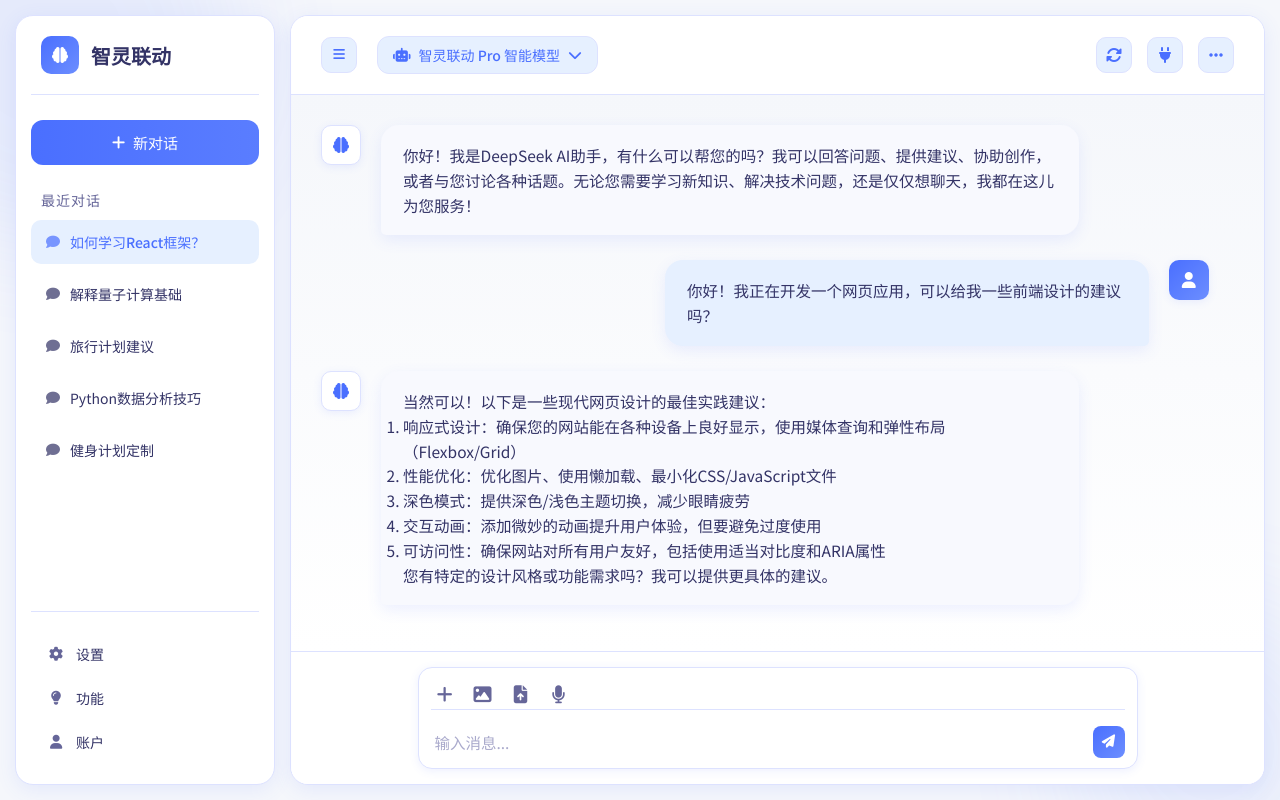
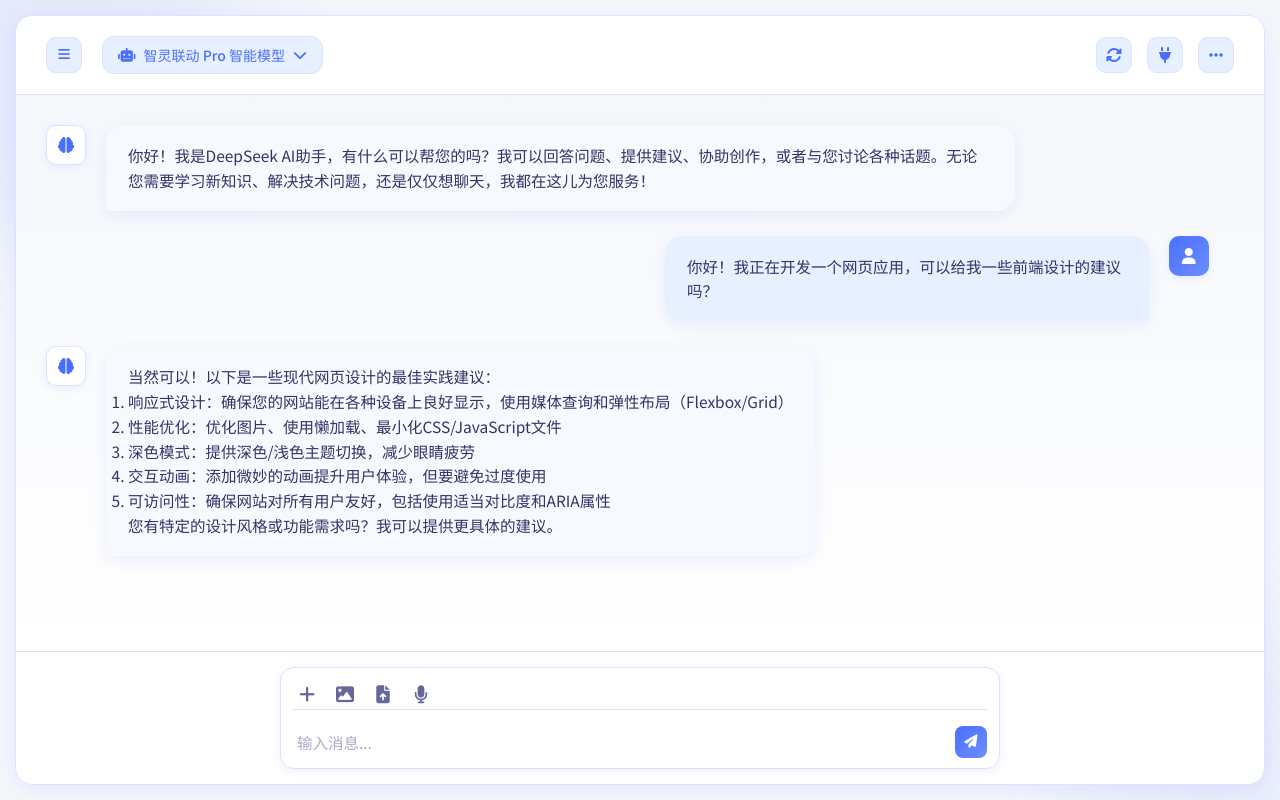
Before and after one commit to zkf516/AIAgent, a Vue app: page / in a window 1280 px wide. Built offline with nearby package versions, Linux system fonts and the light colour scheme.

Commit message:
抽离输入框相关代码，打包放入ChatInputBox.vue文件中

```diff
--- /dev/null
+++ b/src/components/ChatInputBox.vue
@@ -0,0 +1,152 @@
+<template>
+  <div class="input-box input-box-vertical">
+    <div class="input-tools input-tools-row">
+      <div class="input-tool"><i class="fas fa-plus"></i></div>
+      <div class="input-tool"><i class="fas fa-image"></i></div>
+      <div class="input-tool"><i class="fas fa-file-upload"></i></div>
+      <div class="input-tool" :class="{ recording: recognizing }" @click="startVoiceInput" title="语音输入"><i class="fas fa-microphone"></i></div>
+    </div>
+    <div class="input-bottom-row">
+      <textarea
+        :value="input"
+        ref="inputRef"
+        placeholder="输入消息..."
+        rows="1"
+        @input="onInput"
+        @keydown.enter.exact.prevent="send"
+        @keydown.enter.shift="insertNewline"
+      ></textarea>
+      <button class="send-btn" @click="send">
+        <template v-if="!recognizing">
+          <i class="fas fa-paper-plane"></i>
+        </template>
+        <template v-else>
+          <span class="voice-ellipsis">
+            <span class="voice-dot"></span>
+            <span class="voice-dot"></span>
+            <span class="voice-dot"></span>
+          </span>
+        </template>
+      </button>
+    </div>
+  </div>
+</template>
+
+<script setup>
+import { ref, nextTick, defineProps, defineEmits } from 'vue'
+
+const props = defineProps({
+  input: String,
+  recognizing: Boolean
+})
+const emits = defineEmits(['update:input', 'send', 'startVoiceInput'])
+const inputRef = ref(null)
+
+function autoResize() {
+  if (inputRef.value) {
+    inputRef.value.style.height = 'auto'
+    inputRef.value.style.height = inputRef.value.scrollHeight + 'px'
+  }
+}
+
+function onInput(e) {
+  autoResize()
+  emits('update:input', e.target.value)
+}
+function send() {
+  emits('send')
+}
+function insertNewline(e) {
+  e.preventDefault();
+  if (inputRef.value) {
+    const el = inputRef.value;
+    const start = el.selectionStart;
+    const end = el.selectionEnd;
+    emits('update:input', props.input.slice(0, start) + '\n' + props.input.slice(end));
+    nextTick(() => {
+      el.selectionStart = el.selectionEnd = start + 1;
+    });
+  }
+}
+function startVoiceInput() {
+  emits('startVoiceInput')
+}
+</script>
+
+<style scoped>
+/* 输入区上下结构样式 */
+.input-box-vertical {
+  flex-direction: column;
+  gap: 8px;
+  padding: 10px 12px;
+  max-width: 720px;
+  width: 100%;
+}
+.input-tools-row {
+  width: 100%;
+  display: flex;
+  flex-direction: row;
+  align-items: center;
+  gap: 10px;
+  margin-right: 0;
+  height: 32px;
+  padding-bottom: 0;
+  border-bottom: 1px solid var(--border);
+  margin-bottom: 8px;
+}
+.input-bottom-row {
+  width: 100%;
+  display: flex;
+  flex-direction: row;
+  align-items: center;
+  gap: 8px;
+}
+.input-bottom-row textarea {
+  margin: 0;
+}
+
+/* 语音识别按钮样式 */
+.send-btn {
+  line-height: 1;
+  display: flex;
+  align-items: center;
+  justify-content: center;
+}
+
+/* 语音识别动画 */
+.voice-ellipsis {
+  width: 42px;
+  height: 42px;
+  display: flex;
+  align-items: center;
+  justify-content: center;
+  gap: 4px;
+  padding: 0;
+}
+.voice-dot {
+  width: 6px;
+  height: 6px;
+  border-radius: 50%;
+  background: #fff;
+  display: inline-block;
+  animation: ellipsis-bounce 1.2s infinite;
+}
+.voice-dot:nth-child(1) { animation-delay: 0s; }
+.voice-dot:nth-child(2) { animation-delay: 0.2s; }
+.voice-dot:nth-child(3) { animation-delay: 0.4s; }
+@keyframes ellipsis-bounce {
+  0%, 80%, 100% { transform: translateY(0); opacity: 1; }
+  40% { transform: translateY(-6px); opacity: 0.7; }
+}
+
+/* 语音录入高亮动画 */
+.input-tool.recording {
+  color: var(--primary);
+  animation: pulse 1s infinite;
+}
+@keyframes pulse {
+  0% { filter: drop-shadow(0 0 0 var(--primary)); }
+  50% { filter: drop-shadow(0 0 8px var(--primary)); }
+  100% { filter: drop-shadow(0 0 0 var(--primary)); }
+}
+</style>
--- a/src/views/ChatPage.vue
+++ b/src/views/ChatPage.vue
@@ -1,5 +1,3 @@
-
-
 <template>
   <!-- 背景效果 -->
   <div class="bg-effects">
@@ -81,29 +79,13 @@
       </div>
       <!-- 输入区域 -->
       <div class="input-container">
-        <div class="input-box input-box-vertical">
-          <div class="input-tools input-tools-row">
-            <div class="input-tool"><i class="fas fa-plus"></i></div>
-            <div class="input-tool"><i class="fas fa-image"></i></div>
-            <div class="input-tool"><i class="fas fa-file-upload"></i></div>
-            <div class="input-tool" :class="{ recording: recognizing }" @click="startVoiceInput" title="语音输入"><i class="fas fa-microphone"></i></div>
-          </div>
-          <div class="input-bottom-row">
-            <textarea v-model="input" ref="inputRef" placeholder="输入消息..." rows="1" @input="autoResize" @keydown.enter.exact.prevent="send" @keydown.enter.shift="insertNewline"></textarea>
-            <button class="send-btn" @click="send">
-              <template v-if="!recognizing">
-                <i class="fas fa-paper-plane"></i>
-              </template>
-              <template v-else>
-                <span class="voice-ellipsis">
-                  <span class="voice-dot"></span>
-                  <span class="voice-dot"></span>
-                  <span class="voice-dot"></span>
-                </span>
-              </template>
-            </button>
-          </div>
-        </div>
+        <ChatInputBox
+          :input="input"
+          :recognizing="recognizing"
+          @update:input="val => { input = val }"
+          @send="send"
+          @startVoiceInput="startVoiceInput"
+        />
       </div>
       <!-- 功能面板 -->
       <div class="function-panel" :class="{active: showFunctionPanel}">
@@ -134,6 +116,7 @@
 import MarkdownIt from 'markdown-it'
 import { defineComponent, h } from 'vue'
 import SidebarHistory from '../components/SidebarHistory.vue'
+import ChatInputBox from '../components/ChatInputBox.vue'
 // markdown渲染组件
 const md = new MarkdownIt({
   html: false,
@@ -183,7 +166,7 @@
 const activeConvId = ref(1)
 const input = ref('')
 const chatListRef = ref(null)
-const inputRef = ref(null)
+// const inputRef = ref(null) // 已由ChatInputBox内部管理
 const showFunctionPanel = ref(false)
 const showTyping = ref(false)
 // 语音识别相关
@@ -222,8 +205,8 @@
   if (recognition) recognition.start()
 }
 // 分步动画：先淡出内容，再收缩宽度
-const showSidebar = ref(true) // 控制内容淡入淡出
-const collapsedSidebar = ref(false) // 控制宽度收缩
+const showSidebar = ref(false) // 控制内容淡入淡出，默认关闭
+const collapsedSidebar = ref(true) // 控制宽度收缩，默认收缩
 const sidebarAbsRef = ref(null)
 
 function toggleSidebar() {
@@ -270,36 +253,12 @@
   showTyping.value = true
   const userInput = input.value
   input.value = ''
-  nextTick(() => {
-    if (inputRef.value) {
-      inputRef.value.style.height = '24px'
-    }
-  })
+  // 清空输入后重置高度由ChatInputBox内部处理
   setTimeout(() => {
     conv.messages.push({ id: Date.now() + 1, role: 'ai', text: '感谢您的提问！这是一个模拟的AI回复。在实际应用中，这里会显示AI生成的回答。' })
     showTyping.value = false
     scrollToBottom()
   }, 1000)
-}
-
-function insertNewline(e) {
-  // Shift+Enter 换行
-  if (inputRef.value) {
-    const el = inputRef.value
-    const start = el.selectionStart
-    const end = el.selectionEnd
-    input.value = input.value.slice(0, start) + '\n' + input.value.slice(end)
-    nextTick(() => {
-      el.selectionStart = el.selectionEnd = start + 1
-    })
-  }
-}
-
-function autoResize() {
-  if (inputRef.value) {
-    inputRef.value.style.height = 'auto'
-    inputRef.value.style.height = inputRef.value.scrollHeight + 'px'
-  }
 }
 
 function addConversation() {
@@ -391,79 +350,4 @@
   flex-direction: column;
   transition: none;
 }
-/* 语音识别时发送按钮跳动省略号动画 */
-.send-btn {
-  /* ...existing code... */
-  line-height: 1;
-  display: flex;
-  align-items: center;
-  justify-content: center;
-}
-/* 语音识别发送按钮的3个白色大圆点动画 */
-.voice-ellipsis {
-  width: 42px;
-  height: 42px;
-  display: flex;
-  align-items: center;
-  justify-content: center;
-  gap: 4px;
-  padding: 0;
-}
-.voice-dot {
-  width: 6px;
-  height: 6px;
-  border-radius: 50%;
-  background: #fff;
-  display: inline-block;
-  animation: ellipsis-bounce 1.2s infinite;
-}
-.voice-dot:nth-child(1) { animation-delay: 0s; }
-.voice-dot:nth-child(2) { animation-delay: 0.2s; }
-.voice-dot:nth-child(3) { animation-delay: 0.4s; }
-@keyframes ellipsis-bounce {
-  0%, 80%, 100% { transform: translateY(0); opacity: 1; }
-  40% { transform: translateY(-6px); opacity: 0.7; }
-}
-/* 语音录入高亮动画 */
-.input-tool.recording {
-  color: var(--primary);
-  animation: pulse 1s infinite;
-}
-@keyframes pulse {
-  0% { filter: drop-shadow(0 0 0 var(--primary)); }
-  50% { filter: drop-shadow(0 0 8px var(--primary)); }
-  100% { filter: drop-shadow(0 0 0 var(--primary)); }
-}
 </style>
-<style scoped>
-/* 输入区上下结构样式 */
-.input-box-vertical {
-  flex-direction: column;
-  gap: 8px;
-  padding: 10px 12px;
-  max-width: 720px;
-  width: 100%;
-}
-.input-tools-row {
-  width: 100%;
-  display: flex;
-  flex-direction: row;
-  align-items: center;
-  gap: 10px;
-  margin-right: 0;
-  height: 32px;
-  padding-bottom: 0;
-  border-bottom: 1px solid var(--border);
-  margin-bottom: 8px;
-}
-.input-bottom-row {
-  width: 100%;
-  display: flex;
-  flex-direction: row;
-  align-items: center;
-  gap: 8px;
-}
-.input-bottom-row textarea {
-  margin: 0;
-}
-</style>
```
Also changed, not shown: src/components/ChatPage.vue (deleted), src/components/UserInfoPage.vue (deleted), 5 other files (tests, documents, lock files or other folders).
